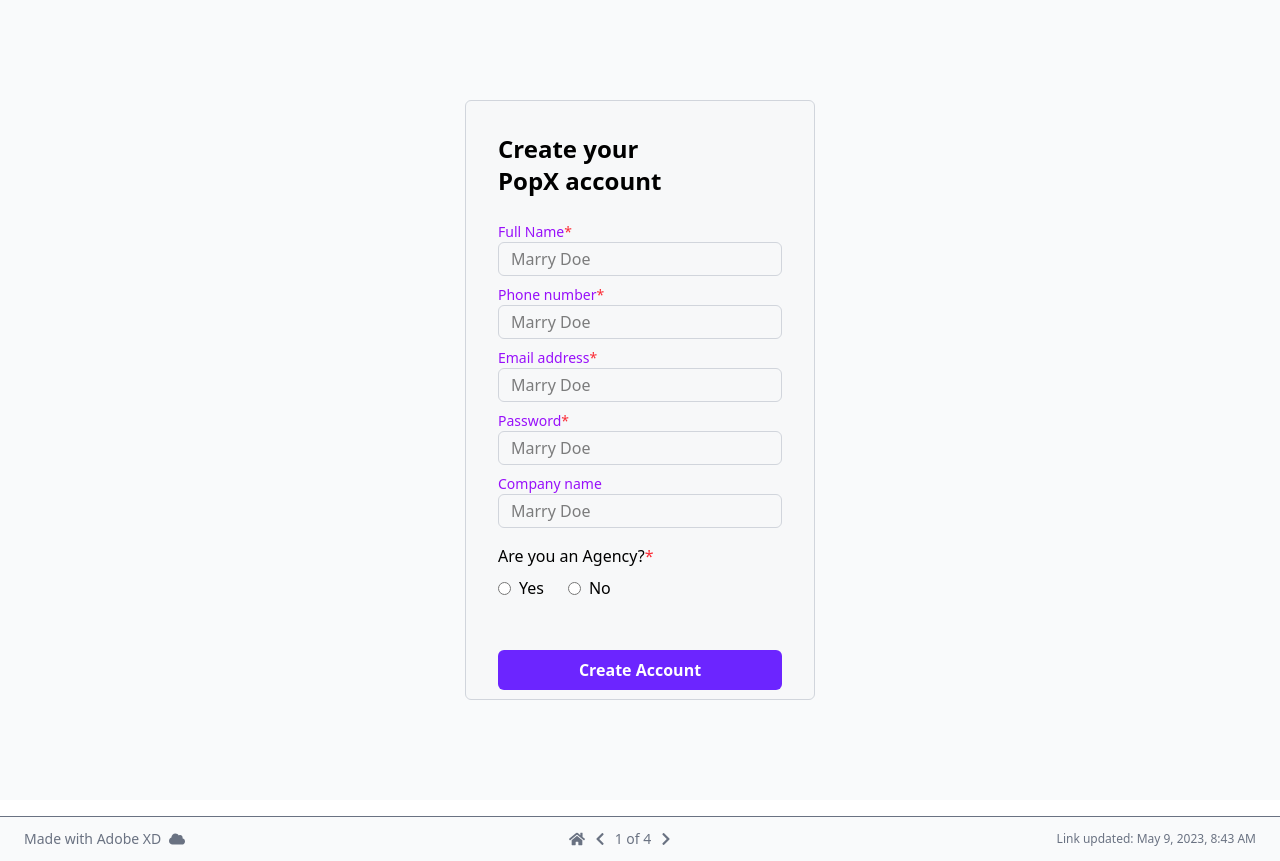
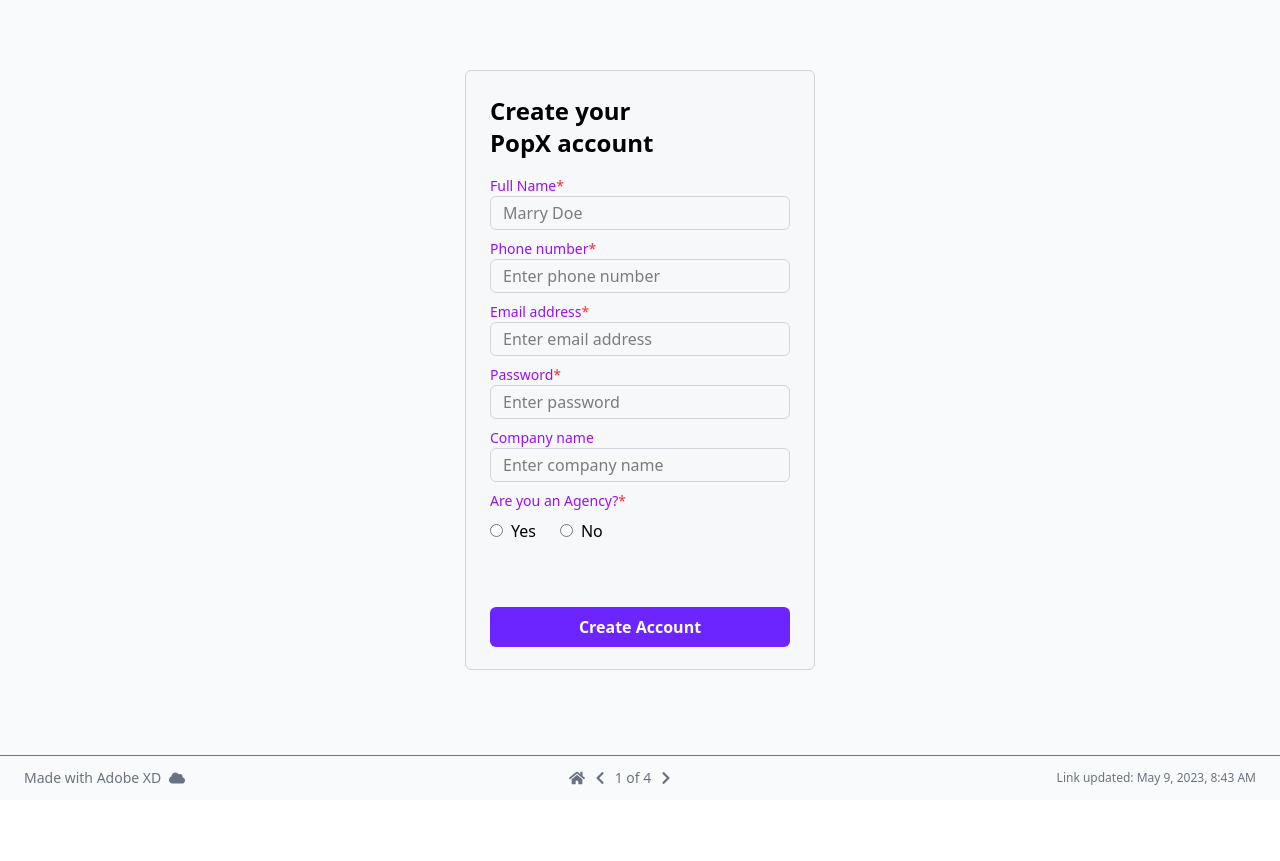
Before and after one commit to mr-aman-git/Educase-India, a React (Vite) app: page /register in a window 1280 px wide. After the commit the page ends 800 px from the top, so only its background shows below. Built offline with nearby package versions, Linux system fonts and the light colour scheme.

Commit message:
overfolow scroll issue fix

```diff
--- a/src/Components/LoginPage.jsx
+++ b/src/Components/LoginPage.jsx
@@ -1,23 +1,25 @@
-import React from 'react';
-import Footer from './Footer';
-
+import React from "react";
+import Footer from "./Footer";
 
 const LoginPage = () => {
   return (
     <>
-    <div className="min-h-screen flex items-center justify-center bg-gray-50 overflow-x-hidden">
-      <div className="w-80 p-6 bg-[#f7f8f9] border border-[#dfe0e1] flex flex-col items-start h-[600px] ">
+      <div className="h-screen flex flex-col justify-between bg-gray-50 overflow-hidden">
+        <div className="flex-grow flex items-center justify-center overflow-hidden">
+          <div className="w-80 p-6 bg-[#f7f8f9] border border-[#dfe0e1] flex flex-col justify-start h-[600px]">
+            <div className="w-full flex flex-col">
+              <h1 className="text-2xl font-bold mb-2">
+                Signin to your <br /> PopX account
+              </h1>
 
-        <h1 className="text-2xl font-bold mb-2">Signin to your <br /> PopX account</h1>
-
-
-        <p className="text-gray-500 text-sm mb-2 font-semibold">
+              <p className="text-gray-500 text-sm mb-4 font-semibold">
                 Lorem ipsum dolor sit amet, consectetur adipiscing elit,
               </p>
 
-
-        <div className="w-full mb-2">
-          <label className="text-xs font-semibold text-purple-600">Email Address</label>
+              <div className="w-full mb-4">
+                <label className="text-xs font-semibold text-purple-600">
+                  Email Address
+                </label>
                 <input
                   type="email"
                   placeholder="Enter email address"
@@ -25,9 +27,10 @@
                 />
               </div>
 
-
-        <div className="w-full mb-2">
-          <label className="text-xs font-semibold text-purple-600">Password</label>
+              <div className="w-full mb-4">
+                <label className="text-xs font-semibold text-purple-600">
+                  Password
+                </label>
                 <input
                   type="password"
                   placeholder="Enter password"
@@ -35,16 +38,17 @@
                 />
               </div>
 
-
               <button className="w-full bg-gray-300 text-white font-semibold py-2 rounded-md cursor-pointer">
                 Login
               </button>
             </div>
+          </div>
+        </div>
 
+        <Footer />
       </div>
-    <Footer/>
     </>
   );
 };
 
-export {LoginPage};
+export { LoginPage };
--- a/src/Components/ProfileView.jsx
+++ b/src/Components/ProfileView.jsx
@@ -1,48 +1,48 @@
-import React from 'react';
-import Footer from './Footer';
-import { FaCamera } from 'react-icons/fa';
+import React from "react";
+import Footer from "./Footer";
+import { FaCamera } from "react-icons/fa";
 
 const ProfileView = () => {
   return (
     <>
-    <div className="min-h-screen flex items-center justify-center bg-gray-50">
-      <div className="w-[350px] bg-[#f7f8f9] border border-gray-300 overflow-hidden h-[600px]">
+      <div className="h-screen flex flex-col justify-between bg-gray-50 overflow-hidden">
+        <div className="flex-grow flex items-center justify-center">
+          <div className="w-[350px] bg-[#f7f8f9] border border-gray-300 h-[600px] flex flex-col">
             <div className="p-6 border-b border-gray-200 bg-white">
               <h2 className="text-lg font-semibold">Account Settings</h2>
             </div>
 
-        <div className="p-6">
+            <div className="p-6 flex-1">
               <div className="flex items-center space-x-4">
-
                 <div className="relative">
                   <img
                     src="https://photosnow.org/wp-content/uploads/2024/04/cute-girl-pic_11.jpg"
                     alt="Profile"
                     className="w-20 h-20 rounded-full object-cover"
                   />
-
                   <div className="absolute bottom-0 right-0 bg-purple-600 p-1 rounded-full">
                     <FaCamera className="text-white text-xs" />
                   </div>
                 </div>
 
-
                 <div>
-              <h3 className="">Marry Doe</h3>
+                  <h3 className="font-semibold">Marry Doe</h3>
                   <p className="text-gray-500 text-sm">Marry@Gmail.Com</p>
                 </div>
               </div>
 
-
               <div className="mt-6 text-sm text-gray-700">
-            Lorem Ipsum Dolor Sit Amet, Consetetur Sadipscing Elitr, Sed Diam Nonumy Eirmod Tempor Invidunt Ut Labore Et Dolore
+                Lorem Ipsum Dolor Sit Amet, Consetetur Sadipscing Elitr, Sed
+                Diam Nonumy Eirmod Tempor Invidunt Ut Labore Et Dolore
               </div>
             </div>
 
             <div className="border-t border-dashed border-gray-300 p-4"></div>
           </div>
         </div>
-   <Footer/>
+
+        <Footer />
+      </div>
     </>
   );
 };
--- a/src/Components/RigisterPage.jsx
+++ b/src/Components/RigisterPage.jsx
@@ -1,18 +1,28 @@
-import React from 'react';
-import Footer from './Footer';
-import { useNavigate } from 'react-router-dom';
+import React from "react";
+import Footer from "./Footer";
+import { useNavigate } from "react-router-dom";
+
 const RegisterPage = () => {
   const navigate = useNavigate();
-        const goToProfilePage = () => {
-            navigate('/profile');
+
+  const goToProfilePage = (e) => {
+    e.preventDefault();
+    navigate("/profile");
   };
 
   return (
     <>
-    <div className="min-h-screen flex items-center justify-center bg-gray-50 ">
-      <div className="w-[350px] p-8 bg-[#f7f8f9] border border-gray-300 rounded-md h-[600px] ">
-        <h1 className="text-2xl font-bold mb-2">Create your<br/>PopX account</h1>
-        <form className="mt-6 space-y-2">
+      <div className="h-screen flex flex-col justify-between bg-gray-50 overflow-hidden">
+        <div className="flex-grow flex items-center justify-center overflow-hidden">
+          <div className="w-[350px] p-6 bg-[#f7f8f9] border border-gray-300 rounded-md flex flex-col justify-between h-[600px]">
+            <div className="w-full">
+              <h1 className="text-2xl font-bold mb-2">
+                Create your
+                <br />
+                PopX account
+              </h1>
+
+              <form className="mt-4 space-y-2" onSubmit={goToProfilePage}>
                 <div>
                   <label className="block text-purple-600 text-[14px]">
                     Full Name<span className="text-red-500">*</span>
@@ -30,7 +40,7 @@
                   </label>
                   <input
                     type="text"
-              placeholder="Marry Doe"
+                    placeholder="Enter phone number"
                     className="w-full border border-gray-300 rounded-md py-[4px] px-3 outline-none"
                   />
                 </div>
@@ -41,7 +51,7 @@
                   </label>
                   <input
                     type="email"
-              placeholder="Marry Doe"
+                    placeholder="Enter email address"
                     className="w-full border border-gray-300 rounded-md py-[4px] px-3 outline-none"
                   />
                 </div>
@@ -52,7 +62,7 @@
                   </label>
                   <input
                     type="password"
-              placeholder="Marry Doe"
+                    placeholder="Enter password"
                     className="w-full border border-gray-300 rounded-md py-[4px] px-3 outline-none"
                   />
                 </div>
@@ -63,39 +73,50 @@
                   </label>
                   <input
                     type="text"
-              placeholder="Marry Doe"
+                    placeholder="Enter company name"
                     className="w-full border border-gray-300 rounded-md py-[4px] px-3 outline-none"
                   />
                 </div>
 
-          <div className="mt-4">
-            <label className="block mb-2">
+                <div className="mt-2">
+                  <label className="block mb-2 text-purple-600 text-[14px]">
                     Are you an Agency?<span className="text-red-500">*</span>
                   </label>
                   <div className="flex items-center gap-6">
                     <label className="flex items-center space-x-2">
-                <input type="radio" name="agency" value="yes" className="accent-purple-600" />
+                      <input
+                        type="radio"
+                        name="agency"
+                        value="yes"
+                        className="accent-purple-600"
+                      />
                       <span>Yes</span>
                     </label>
                     <label className="flex items-center space-x-2">
-                <input type="radio" name="agency" value="no" className="accent-purple-600" />
+                      <input
+                        type="radio"
+                        name="agency"
+                        value="no"
+                        className="accent-purple-600"
+                      />
                       <span>No</span>
                     </label>
                   </div>
+                </div>
+
                 <button
-            onClick={goToProfilePage}
                   type="submit"
-            className="w-full bg-[#6c25ff] text-white font-semibold py-2 rounded-md mt-[50px] cursor-pointer transition-all"
+                  className="w-full bg-[#6c25ff] text-white font-semibold py-2 rounded-md mt-14 cursor-pointer transition-all"
                 >
                   Create Account
                 </button>
-          </div>
-
-
               </form>
             </div>
           </div>
-  <Footer/>
+        </div>
+
+        <Footer />
+      </div>
     </>
   );
 };
```
Also changed, not shown: src/App.jsx (+7 -7 lines), src/Components/Footer.jsx (+18 -16 lines). Lines whose indentation alone changed are shown as unchanged.
